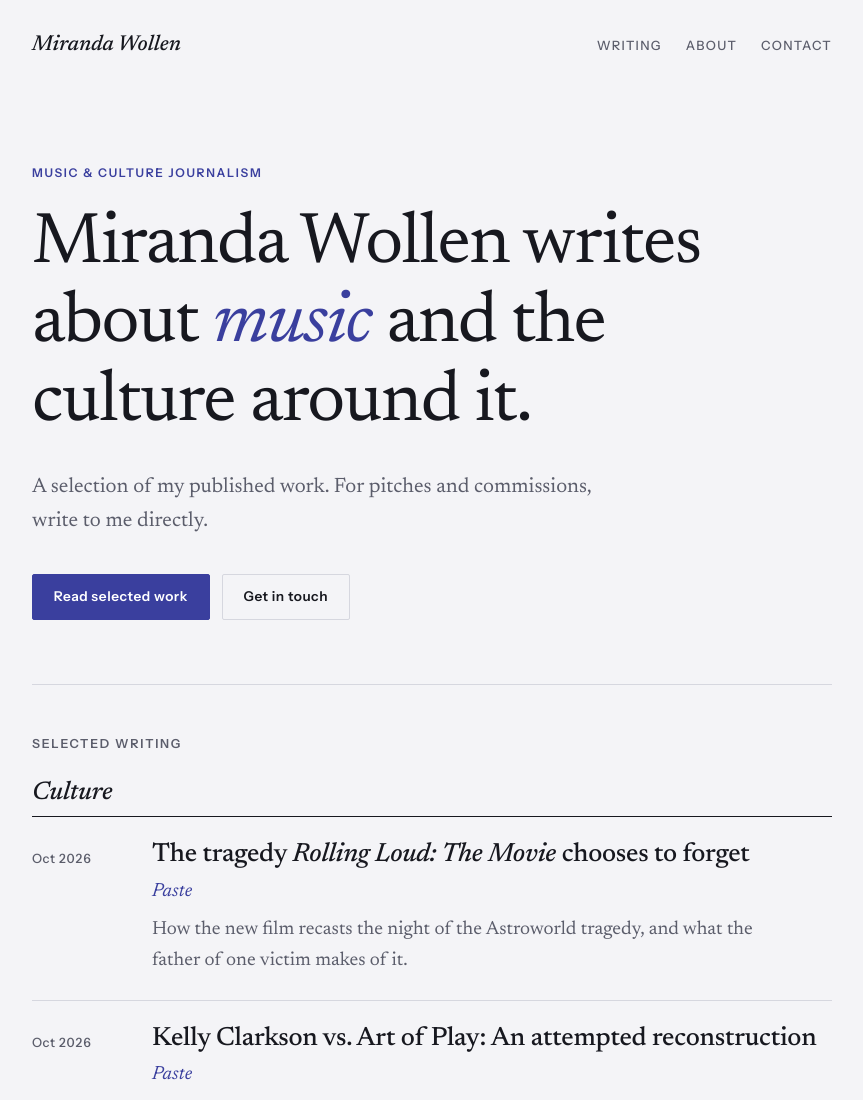
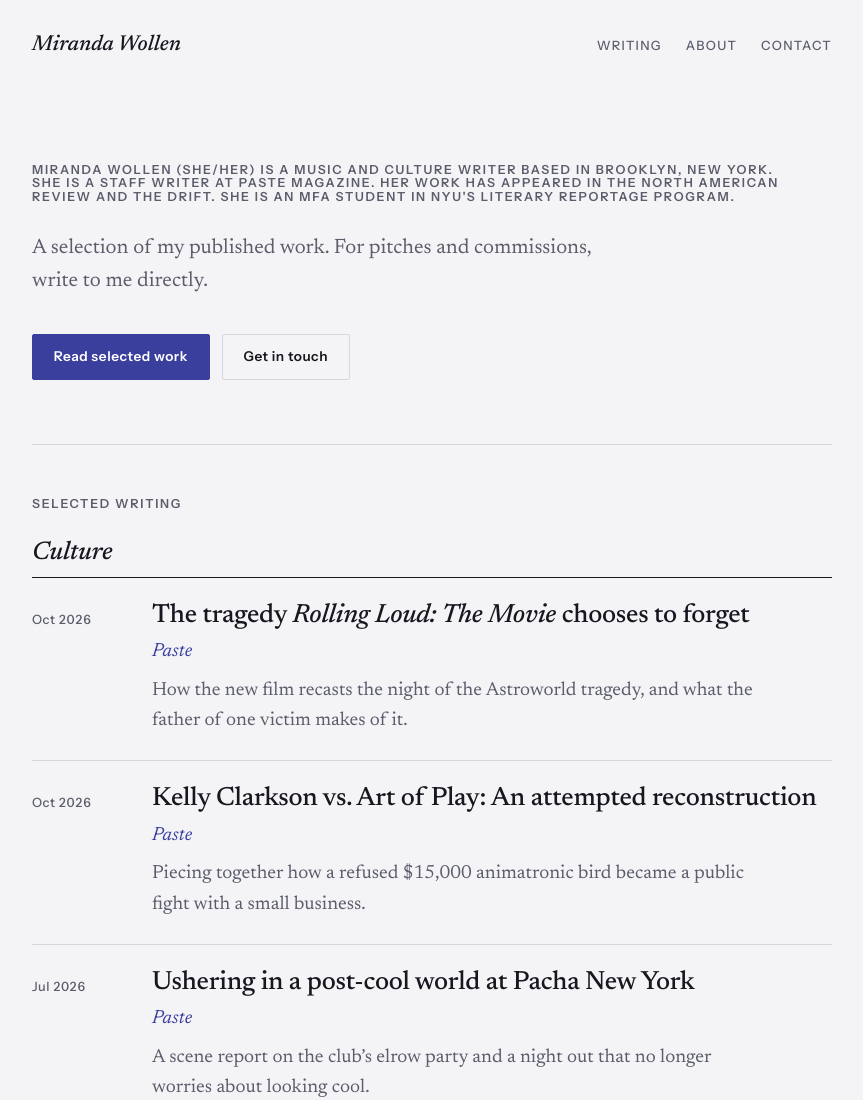
Before and after one commit to mirandawollen/mirandawollen.github.io, a plain HTML site: page index.html in a window 1280 px wide. Shown: the top 1100 px of the page, without its empty margins (208-1071 px from the left). Drawn offline with Linux system fonts and the light colour scheme.

Commit message:
Revise bio for Miranda Wollen in index.html
Updated the bio section for Miranda Wollen with additional details.

```diff
--- a/index.html
+++ b/index.html
@@ -24,8 +24,7 @@
   <main id="top">
 
     <section class="hero">
-      <p class="label">Music &amp; culture journalism</p>
-      <h1>Miranda Wollen writes about <em>music</em> and the culture around it.</h1>
+      <h2>Miranda Wollen (she/her) is a music and culture writer based in Brooklyn, New York. She is a staff writer at Paste Magazine. Her work has appeared in the North American Review and The Drift. She is an MFA student in NYU's Literary Reportage program.</h2>
       <p class="lede">
         A selection of my published work. For pitches and commissions, write to me directly.
       </p>
```
